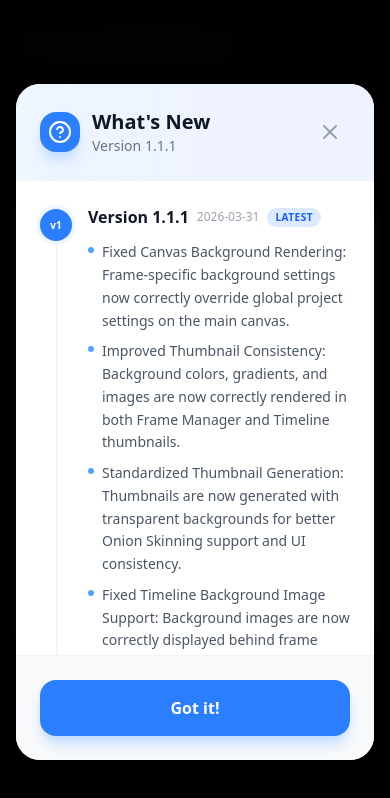
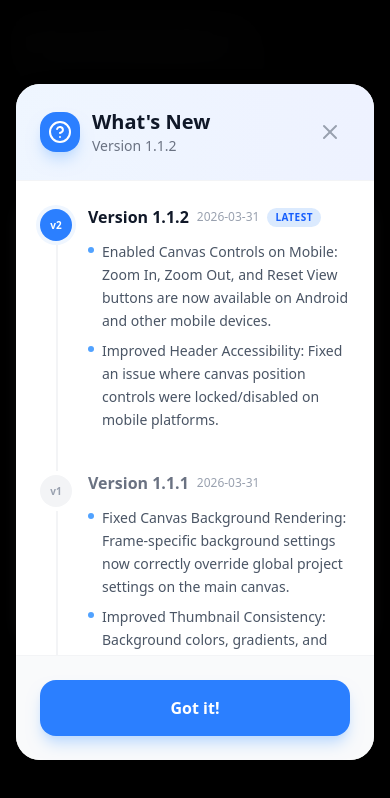
Before and after one commit to PLOWPDUD/ClipAnim-Creator, a React (Vite) app: page / in a window 390 px wide. Shown: the top 798 px of the page. Built offline with nearby package versions, Linux system fonts and the light colour scheme.

Commit message:
fix(mobile): Enable canvas controls and improve header accessibility
Enables zoom and view reset controls on mobile devices and resolves an issue where these controls were incorrectly disabled.

```diff
--- a/App.tsx
+++ b/App.tsx
@@ -1790,25 +1790,22 @@ export default function App() {
                     <button onClick={redo} disabled={historyIndex >= history.length - 1} className={`p-2 rounded-full ${historyIndex < history.length - 1 ? 'text-gray-600' : 'text-white'}`}> <Icons.Redo size={20} /> </button>
                     <button
                       onClick={() => canvasRef.current?.zoomOut()}
-                      disabled={deviceType === 'mobile'}
-                      className={`p-2 rounded-full ${deviceType === 'mobile' ? 'text-gray-700 cursor-not-allowed' : 'text-gray-400 hover:text-white'}`}
-                      title={deviceType === 'mobile' ? "Disabled on Mobile" : "Zoom Out"}
+                      className="p-2 rounded-full text-gray-400 hover:text-white"
+                      title="Zoom Out"
                     >
                       <Icons.ZoomOut size={20} />
                     </button>
                     <button
                       onClick={() => canvasRef.current?.resetView()}
-                      disabled={deviceType === 'mobile'}
-                      className={`p-2 rounded-full ${deviceType === 'mobile' ? 'text-gray-700 cursor-not-allowed' : 'text-gray-400 hover:text-white'}`}
-                      title={deviceType === 'mobile' ? "Disabled on Mobile" : "Reset View"}
+                      className="p-2 rounded-full text-gray-400 hover:text-white"
+                      title="Reset View"
                     >
                       <Icons.RotateCcw size={20} />
                     </button>
                     <button
                       onClick={() => canvasRef.current?.zoomIn()}
-                      disabled={deviceType === 'mobile'}
-                      className={`p-2 rounded-full ${deviceType === 'mobile' ? 'text-gray-700 cursor-not-allowed' : 'text-gray-400 hover:text-white'}`}
-                      title={deviceType === 'mobile' ? "Disabled on Mobile" : "Zoom In"}
+                      className="p-2 rounded-full text-gray-400 hover:text-white"
+                      title="Zoom In"
                     >
                       <Icons.ZoomIn size={20} />
                     </button>
--- a/components/ChangelogModal.tsx
+++ b/components/ChangelogModal.tsx
@@ -10,6 +10,15 @@ interface ChangelogEntry {
 }
 
 const CHANGELOG: ChangelogEntry[] = [
+  {
+    version: '1.1.2',
+    date: '2026-03-31',
+    type: 'patch',
+    changes: [
+      'Enabled Canvas Controls on Mobile: Zoom In, Zoom Out, and Reset View buttons are now available on Android and other mobile devices.',
+      'Improved Header Accessibility: Fixed an issue where canvas position controls were locked/disabled on mobile platforms.'
+    ]
+  },
   {
     version: '1.1.1',
     date: '2026-03-31',
--- a/package.json
+++ b/package.json
@@ -1,7 +1,7 @@
 {
   "name": "clipanim-creator",
   "private": true,
-  "version": "1.1.1",
+  "version": "1.1.2",
   "type": "module",
   "scripts": {
     "dev": "tsx server.ts",
```
Also changed, not shown: 1 other file (tests, documents, lock files or other folders).
